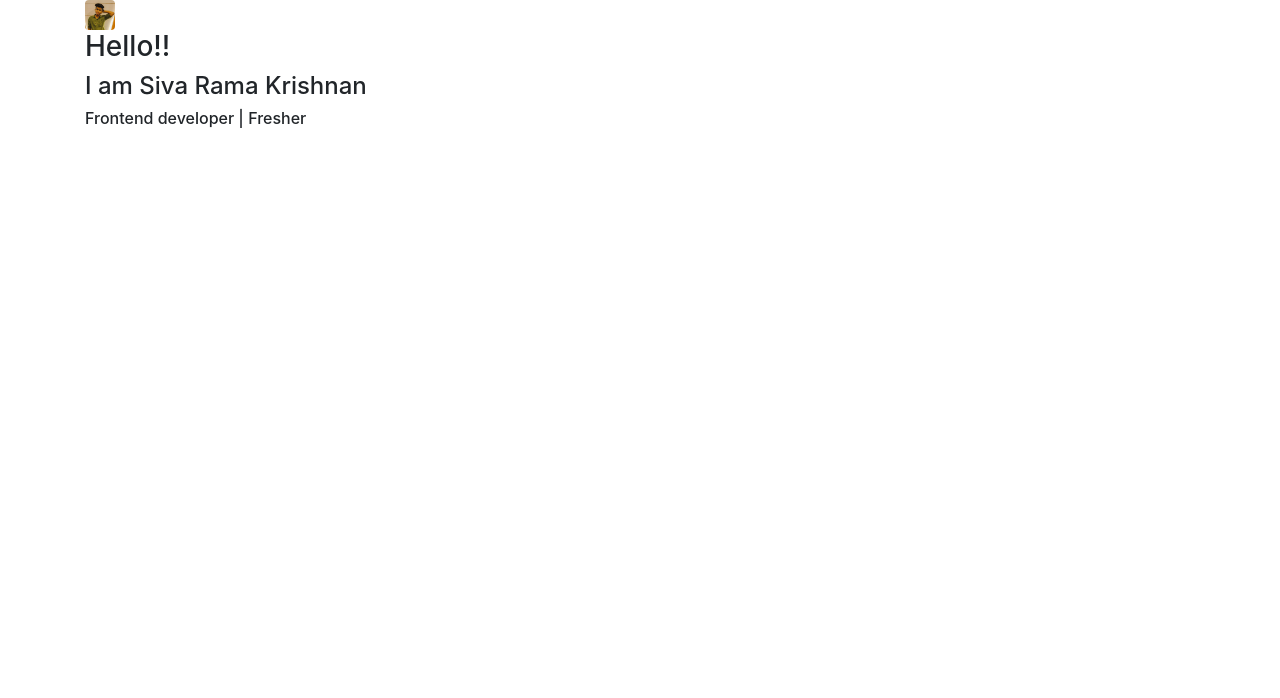
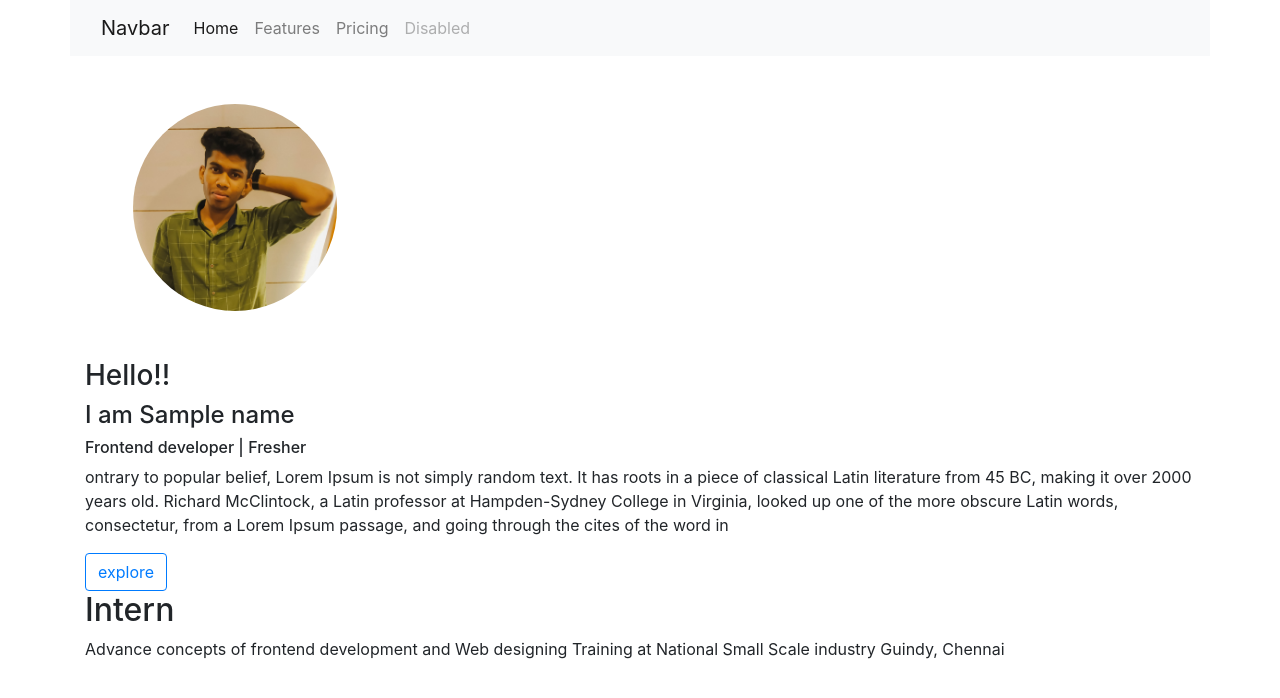
Before and after one commit to Ramkrishn2701/krish-portfolio-v2, a Flask app: template templates/home.html in a window 1280 px wide. Shown: the top 698 px of the page. Run offline with Flask 3, Linux system fonts and the light colour scheme; the template is opened without the code that fills it: most values are stand-ins (such as "Sample title", 1, 10 or a date in 2020).

Commit message:
made some changes

```diff
--- a/app.py
+++ b/app.py
@@ -1,9 +1,12 @@
-from flask import Flask,render_template
+from flask import Flask, render_template
 
-app=Flask(__name__)
+app = Flask(__name__)
+name = 'krish'
+
 
 @app.route("/")
 def hello_world():
   return render_template("home.html")
 
-app.run(host="0.0.0.0",debug=True)
+
+app.run(host="0.0.0.0", debug=True)
--- a/templates/home.html
+++ b/templates/home.html
@@ -1,6 +1,7 @@
 <!DOCTYPE html>
 <html lang="en">
 <head>
+  {% include 'navbar.html'%}
   <link rel="stylesheet" href="https://cdn.jsdelivr.net/npm/bootstrap@4.3.1/dist/css/bootstrap.min.css" integrity="sha384-ggOyR0iXCbMQv3Xipma34MD+dH/1fQ784/j6cY/iJTQUOhcWr7x9JvoRxT2MZw1T" crossorigin="anonymous">
   <meta charset="UTF-8">
   <meta http-equiv="X-UA-Compatible" content="IE=edge">
@@ -8,11 +9,16 @@
   <title>I am Krish</title>
 </head>
 <body>
-  <div class="container ml-auto">
-    <img src="/static/krish.jpg" class="img-fluid rounded" height="50px" width ="30px">
+
+  <div class="container ">
+    <img src="/static/krish.jpg" class="p-5 img-fluid rounded-circle" height="300px" width ="300px" >
     <h3>Hello!!</h3>
-    <h4>I am Siva Rama Krishnan</h4>
+    <h4>I am {{name}}</h4>
     <h6>Frontend developer | Fresher </h6>
+    <p>ontrary to popular belief, Lorem Ipsum is not simply random text. It has roots in a piece of classical Latin literature from 45 BC, making it over 2000 years old. Richard McClintock, a Latin professor at Hampden-Sydney College in Virginia, looked up one of the more obscure Latin words, consectetur, from a Lorem Ipsum passage, and going through the cites of the word in </p>
+    <button class="btn btn-outline-primary">explore</button>
+    <h2>Intern</h2>
+    <p>Advance concepts of frontend development and Web designing Training at National Small Scale industry Guindy, Chennai</p>
   </div>
 </body>
 </html>
--- /dev/null
+++ b/templates/navbar.html
@@ -0,0 +1,24 @@
+<nav class="container navbar navbar-expand-lg navbar-light bg-light">
+  <div class="container-fluid">
+    <a class="navbar-brand" href="#">Navbar</a>
+    <button class="navbar-toggler" type="button" data-bs-toggle="collapse" data-bs-target="#navbarNav" aria-controls="navbarNav" aria-expanded="false" aria-label="Toggle navigation">
+      <span class="navbar-toggler-icon"></span>
+    </button>
+    <div class="collapse navbar-collapse" id="navbarNav">
+      <ul class="navbar-nav">
+        <li class="nav-item">
+          <a class="nav-link active" aria-current="page" href="#">Home</a>
+        </li>
+        <li class="nav-item">
+          <a class="nav-link" href="#">Features</a>
+        </li>
+        <li class="nav-item">
+          <a class="nav-link" href="#">Pricing</a>
+        </li>
+        <li class="nav-item">
+          <a class="nav-link disabled" href="#" tabindex="-1" aria-disabled="true">Disabled</a>
+        </li>
+      </ul>
+    </div>
+  </div>
+</nav>
```
Also changed, not shown: static/k.png (added).
